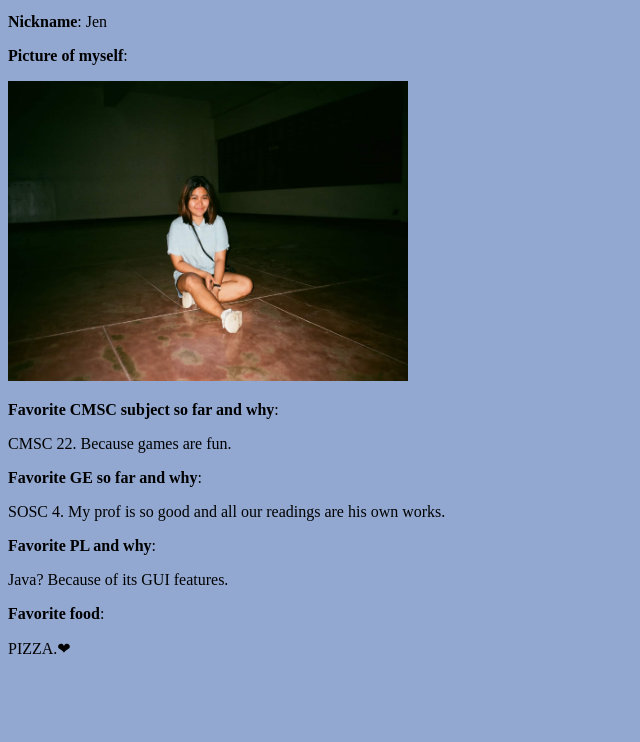
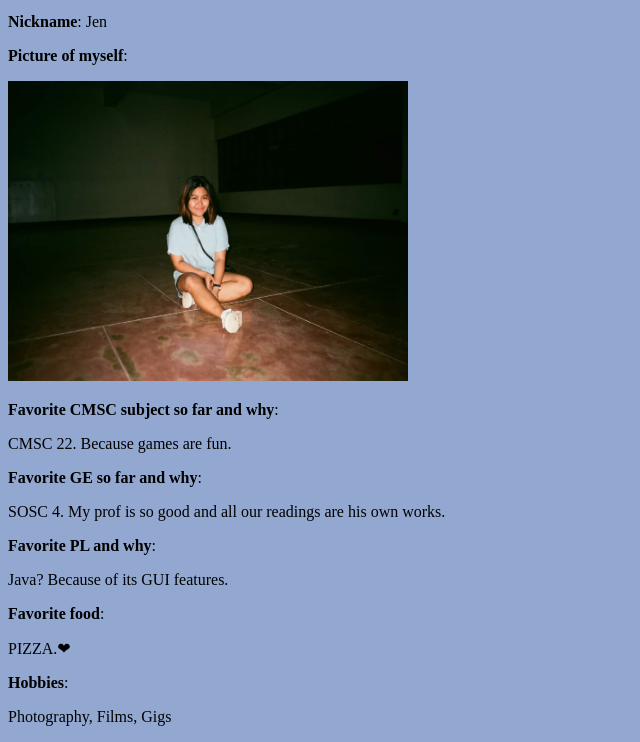
Before and after one commit to mdjmp/mdjmp.github.io, a plain HTML site: page index.html in a window 1280 px wide. Shown: the part 101-843 px from the top of the page, without its empty margins (0-640 px from the left). Before the commit the page ends 800 px from the top, so only its background shows below. Drawn offline with Linux system fonts and the light colour scheme.

Commit message:
added hobbies

```diff
--- a/index.html
+++ b/index.html
@@ -20,6 +20,7 @@
 <p> Java? Because of its GUI features. </p>
 <p><b>Favorite food</b>:</p>
 <p> PIZZA.❤︎ </p>
-
+<p><b>Hobbies</b>:</p>
+<p>Photography, Films, Gigs</p>
 </body>
 </html>
```
